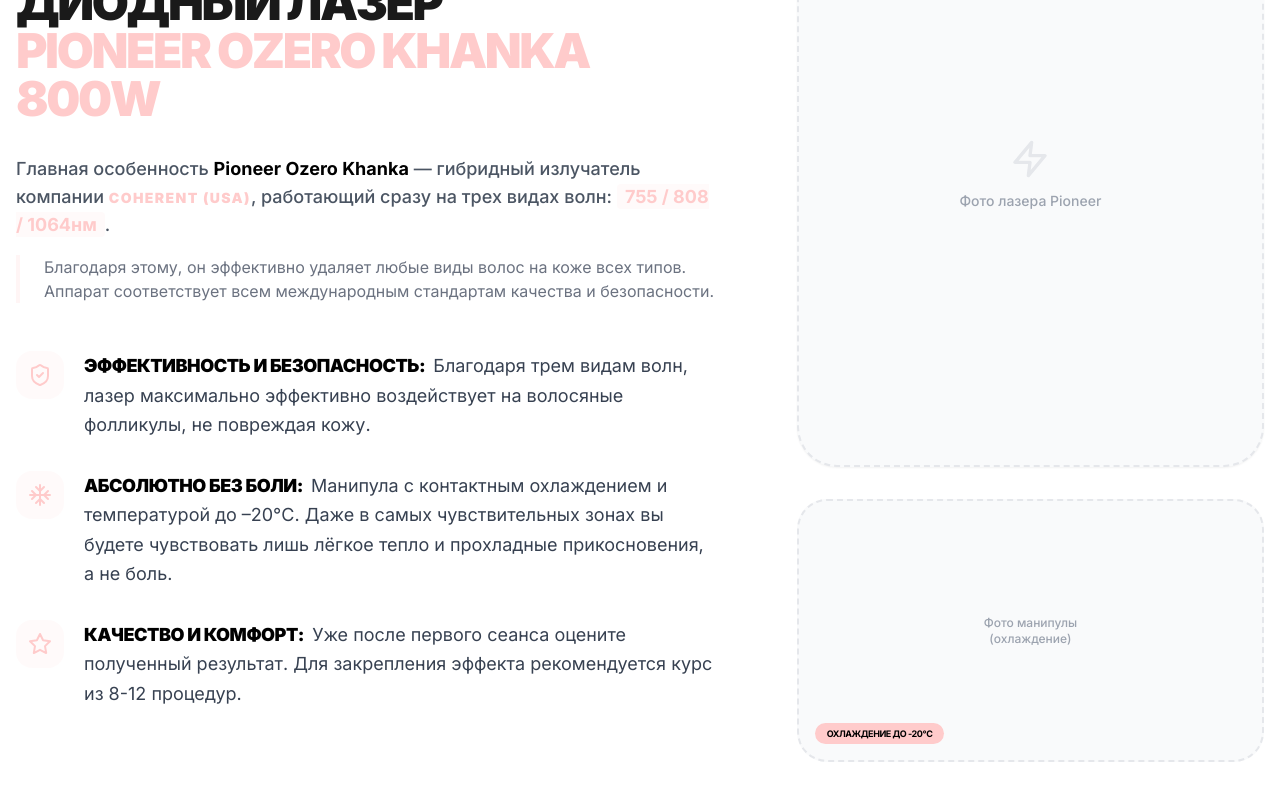
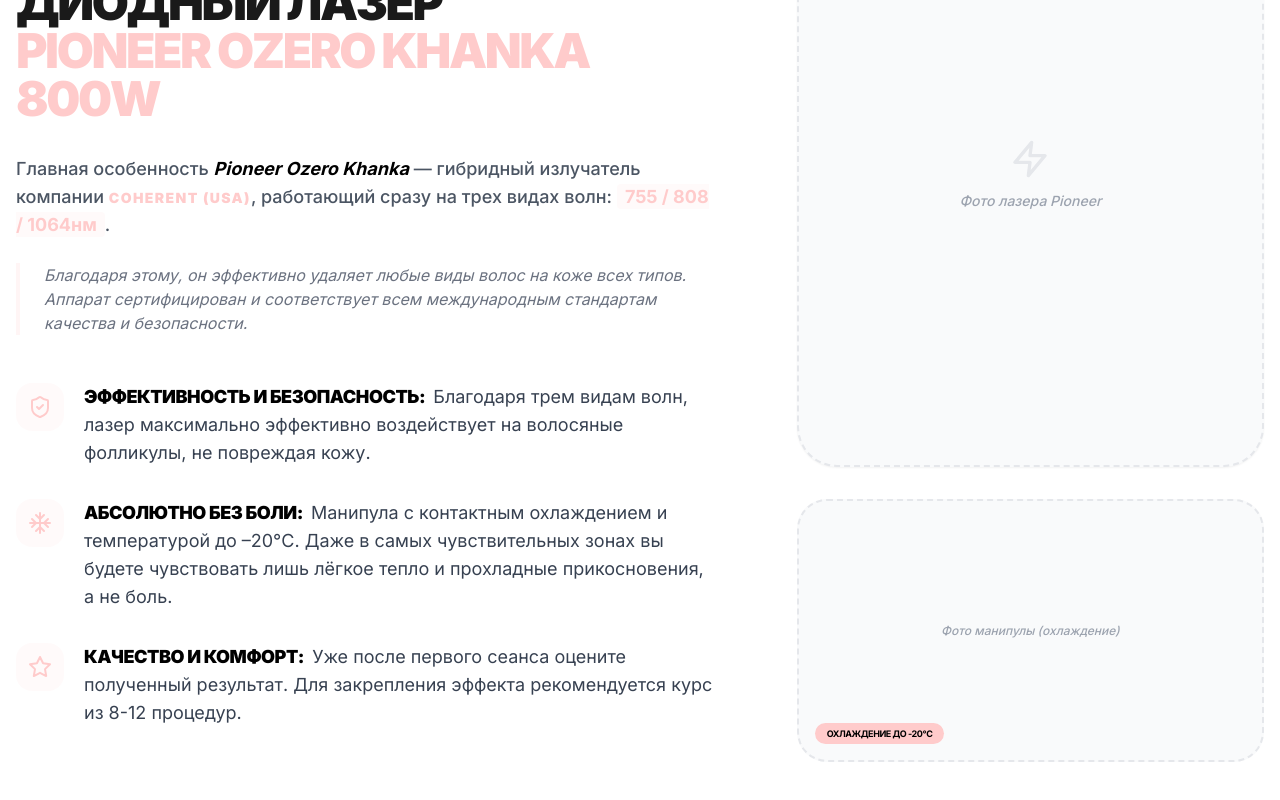
Before and after one commit to Mitrofanoff1/Kristll, a Next.js app: page / in a window 1280 px wide. Shown: the part 4368-5168 px from the top of the page. Built offline with nearby package versions, Linux system fonts and the light colour scheme.

Commit message:
Update LaserInfo.tsx

```diff
--- a/components/LaserInfo.tsx
+++ b/components/LaserInfo.tsx
@@ -21,53 +21,35 @@
   ];
 
   return (
-    <section className="py-12 md:py-24 bg-white overflow-hidden">
+    <section className="py-16 md:py-24 bg-white overflow-hidden">
       <div className="container mx-auto px-4">
         <div className="flex flex-col lg:flex-row gap-12 lg:gap-20 items-start">
 
-          {/* КОНТЕНТНАЯ ЧАСТЬ */}
-          <div className="w-full lg:w-3/5 z-10 flex flex-col">
-
-            {/* Заголовок */}
-            <h2 className="text-[1.3rem] md:text-5xl font-black uppercase tracking-tighter leading-[1.1] mb-6 md:mb-8 text-[#1a1a1a] text-center lg:text-left">
-              Используем сертифицированный диодный лазер <br className="hidden md:block"/>
-              <span className="text-accent text-[1.2rem] md:text-5xl">Pioneer Ozero Khanka 800W</span>
+          {/* ЛЕВАЯ ЧАСТЬ: ТЕКСТ И ПЛАШКИ */}
+          <div className="w-full lg:w-3/5 z-10">
+            <h2 className="text-2xl md:text-5xl font-black uppercase tracking-tighter leading-[1.1] mb-8 text-[#1a1a1a]">
+              Используем сертифицированный диодный лазер <br/>
+              <span className="text-accent">Pioneer Ozero Khanka 800W</span>
             </h2>
 
-            {/* ФОТО АППАРАТА ДЛЯ МОБИЛЬНЫХ (Сделано еще меньше - max-w-[260px]) */}
-            <div className="lg:hidden w-full mb-8">
-              <div className="relative aspect-[4/5] max-w-[260px] mx-auto bg-gray-50 border-2 border-dashed border-gray-200 rounded-[30px] flex items-center justify-center overflow-hidden">
-                <div className="text-center p-6">
-                  <Zap className="w-8 h-8 text-gray-200 mx-auto mb-2" />
-                  <p className="text-gray-400 font-bold text-[9px] uppercase tracking-[0.2em]">Pioneer Laser</p>
-                </div>
-                <div className="absolute top-4 right-4 bg-white/90 px-3 py-1 rounded-full border border-accent/10 shadow-sm">
-                  <p className="text-[7px] font-black uppercase tracking-widest text-accent">USA Tech</p>
-                </div>
-              </div>
-            </div>
-
-            {/* Описание технологий */}
-            <div className="mb-8 lg:mb-12 text-center lg:text-left">
-              <p className="text-gray-600 text-[15px] md:text-lg leading-relaxed font-medium mb-4">
-                Главная особенность <span className="font-bold text-black">Pioneer Ozero Khanka</span> — гибридный излучатель компании <span className="text-accent font-black uppercase tracking-widest text-[11px] md:text-sm">Coherent (USA)</span>, работающий сразу на трех видах волн: <span className="bg-accent/10 px-2 py-0.5 rounded text-accent font-bold">755 / 808 / 1064нм</span>.
+            <div className="mb-10 lg:mb-12">
+              <p className="text-gray-600 text-base md:text-lg leading-relaxed font-medium mb-6">
+                Главная особенность <span className="font-bold text-black italic">Pioneer Ozero Khanka</span> — гибридный излучатель компании <span className="text-accent font-black uppercase tracking-widest text-sm">Coherent (USA)</span>, работающий сразу на трех видах волн: <span className="bg-accent/10 px-2 py-0.5 rounded text-accent font-bold">755 / 808 / 1064нм</span>.
               </p>
-
-              {/* Скрыто на мобильных, видно только на десктопе */}
-              <p className="hidden lg:block text-gray-500 text-sm md:text-base leading-relaxed border-l-4 border-accent/20 pl-6">
-                Благодаря этому, он эффективно удаляет любые виды волос на коже всех типов. Аппарат соответствует всем международным стандартам качества и безопасности.
+              <p className="text-gray-500 text-sm md:text-base leading-relaxed border-l-4 border-accent/20 pl-6 italic">
+                Благодаря этому, он эффективно удаляет любые виды волос на коже всех типов. Аппарат сертифицирован и соответствует всем международным стандартам качества и безопасности.
               </p>
             </div>
 
             {/* СПИСОК ПЛАШЕК */}
-            <div className="space-y-6 md:space-y-8">
+            <div className="space-y-8">
               {features.map((item, index) => (
-                <div key={index} className="flex gap-4 md:gap-5 group">
-                  <div className="flex-shrink-0 w-10 h-10 md:w-12 md:h-12 rounded-2xl bg-accent/10 flex items-center justify-center">
+                <div key={index} className="flex gap-5 group">
+                  <div className="flex-shrink-0 w-12 h-12 rounded-2xl bg-accent/10 flex items-center justify-center group-hover:bg-accent/20 transition-colors">
                     {item.icon}
                   </div>
                   <div>
-                    <p className="text-[14px] md:text-lg text-gray-700 leading-tight md:leading-relaxed">
+                    <p className="text-base md:text-lg text-gray-700 leading-relaxed">
                       <span className="font-black text-black uppercase tracking-tight mr-2">{item.title}</span>
                       {item.text}
                     </p>
@@ -77,20 +59,23 @@
             </div>
           </div>
 
-          {/* ПРАВАЯ ЧАСТЬ (ТОЛЬКО ДЛЯ ДЕСКТОПА) */}
-          <div className="hidden lg:flex lg:w-2/5 flex-col gap-8">
-            <div className="relative aspect-[4/5] bg-gray-50 border-2 border-dashed border-gray-200 rounded-[40px] flex items-center justify-center overflow-hidden shadow-sm">
+          {/* ПРАВАЯ ЧАСТЬ: ФОТО АППАРАТА */}
+          <div className="w-full lg:w-2/5 flex flex-col gap-8">
+            {/* Основное фото аппарата */}
+            <div className="relative aspect-[3/4] md:aspect-[4/5] bg-gray-50 border-2 border-dashed border-gray-200 rounded-[40px] flex items-center justify-center overflow-hidden shadow-sm group">
                <div className="text-center p-6">
                   <Zap className="w-10 h-10 text-gray-200 mx-auto mb-3" />
-                  <p className="text-gray-400 font-medium text-sm">Фото лазера Pioneer</p>
+                  <p className="text-gray-400 font-medium italic text-sm">Фото лазера Pioneer</p>
                </div>
+               {/* Декоративная подпись */}
                <div className="absolute top-6 right-6 bg-white/80 backdrop-blur-sm px-4 py-2 rounded-2xl border border-accent/10">
                   <p className="text-[10px] font-black uppercase tracking-widest text-accent">USA Technology</p>
                </div>
             </div>
 
+            {/* Дополнительное фото (например, манипула/ручка) */}
             <div className="relative w-full aspect-video bg-gray-50 border-2 border-dashed border-gray-200 rounded-[30px] flex items-center justify-center overflow-hidden">
-                <p className="text-gray-400 font-medium text-xs text-center px-4">Фото манипулы <br/> (охлаждение)</p>
+                <p className="text-gray-400 font-medium italic text-xs">Фото манипулы (охлаждение)</p>
                 <div className="absolute bottom-4 left-4 bg-accent px-3 py-1 rounded-full">
                     <p className="text-[9px] font-bold text-black uppercase tracking-tighter">Охлаждение до -20°C</p>
                 </div>
```
